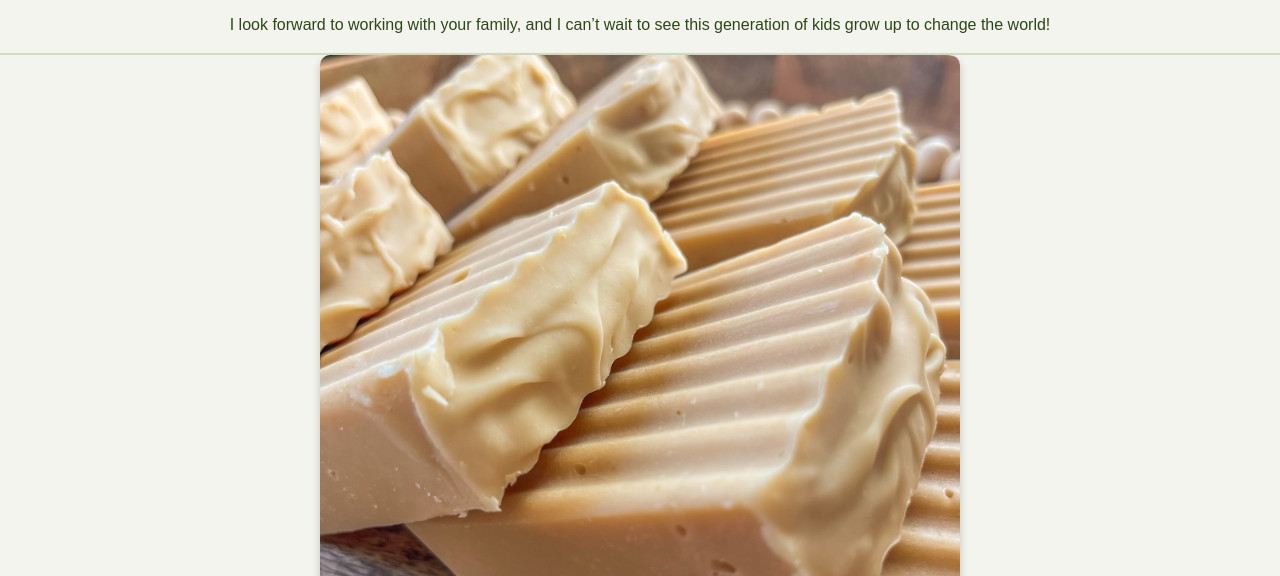
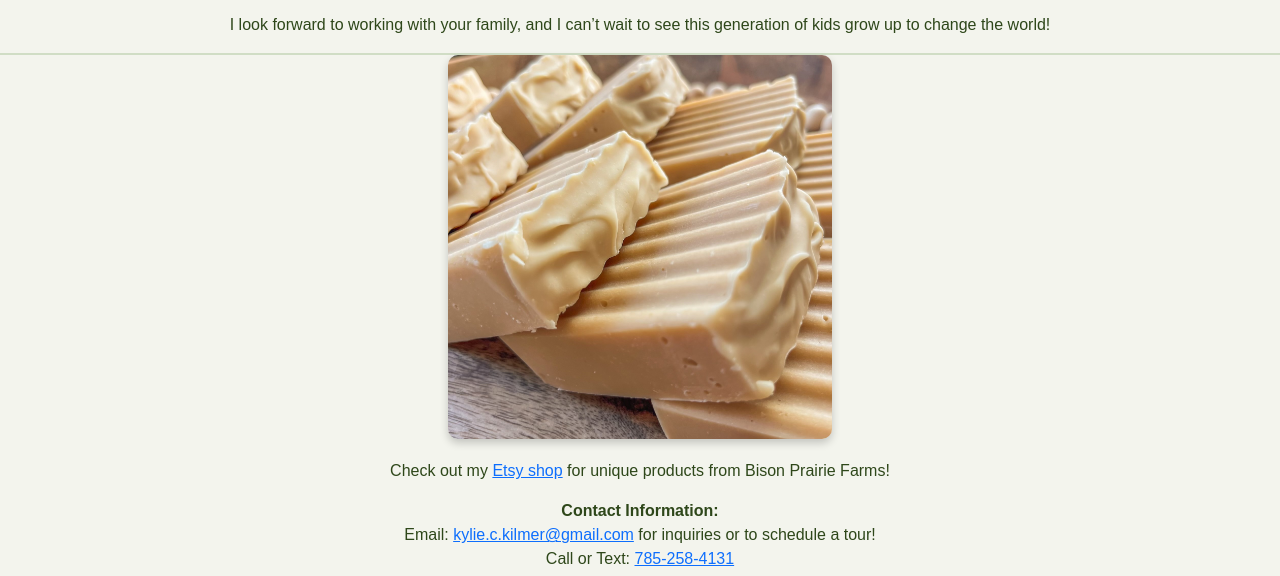
Before and after one commit to WAEmberlin/bisonprairiefarms, a plain HTML site: page index.html in a window 1280 px wide. Shown: the part 5065-5641 px from the top of the page. Drawn offline with nearby package versions, Linux system fonts and the light colour scheme.

Commit message:
Update style.css

```diff
--- a/style.css
+++ b/style.css
@@ -268,6 +268,6 @@ section li {
 /* Adjust for larger screens */
 @media (min-width: 768px) {
   .soap-photo {
-    max-width: 50%; /* Makes the image smaller on desktops */
+    max-width: 30%; /* Makes the image smaller on desktops */
   }
 }
```
